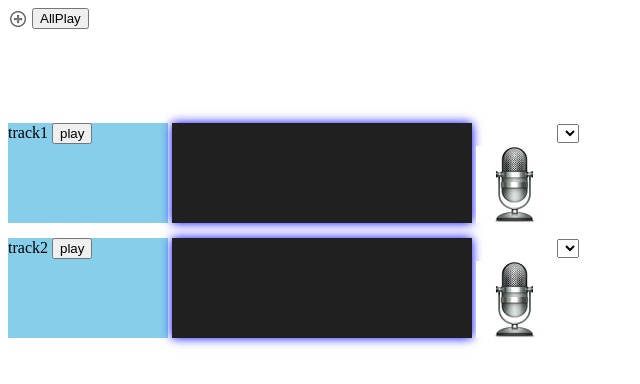
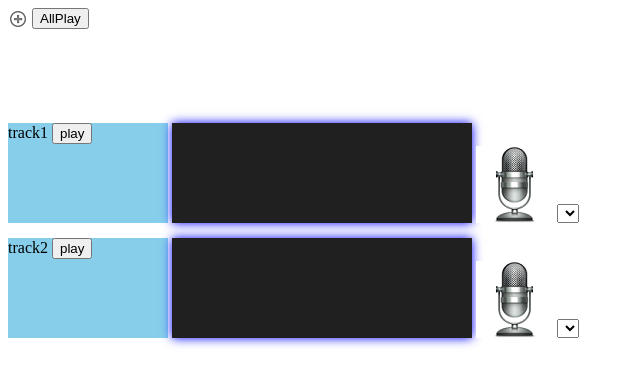
Before and after one commit to kandoit7/practice6, a plain HTML site: page index.html in a window 1280 px wide. Shown: the whole page, without its empty margins (0-640 px from the left). Drawn offline with Linux system fonts and the light colour scheme.

Commit message:
Update index.html

```diff
--- a/index.html
+++ b/index.html
@@ -42,6 +42,10 @@
 			margin-left:auto;
 			margin-right:auto;
 		}
+		select {
+			text-align: bottom;
+			vertical-align: bottom;
+		}
 		</style>
 	</head>
 	<body>
```
